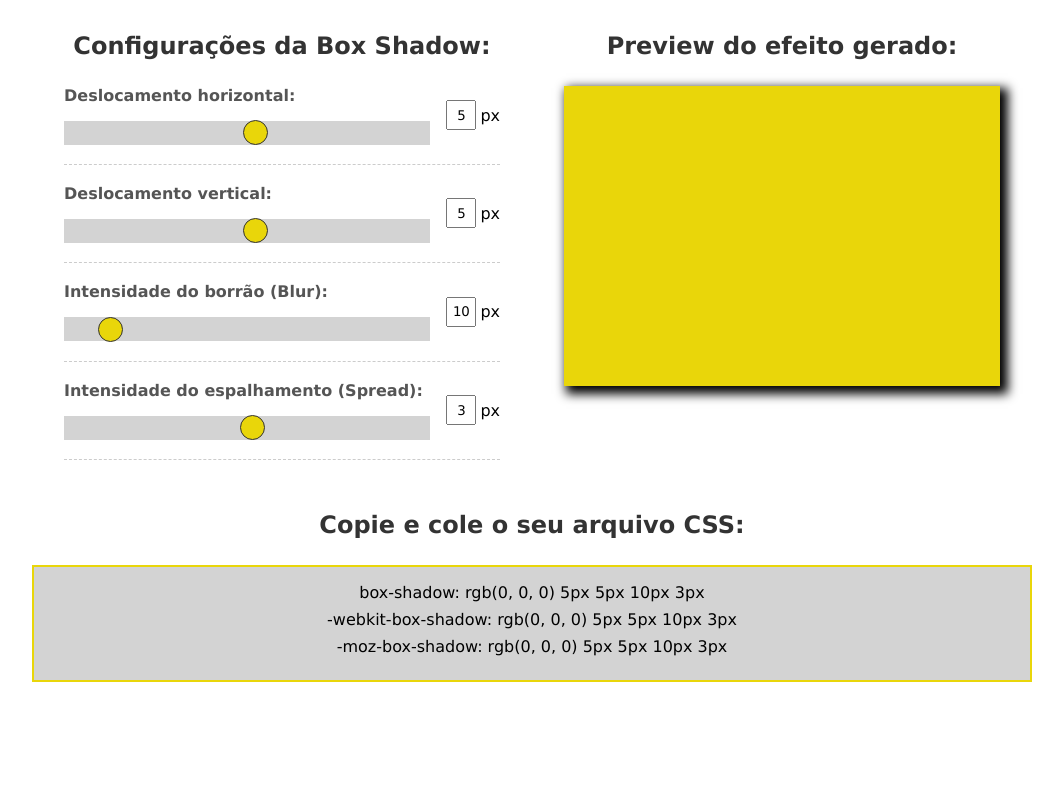
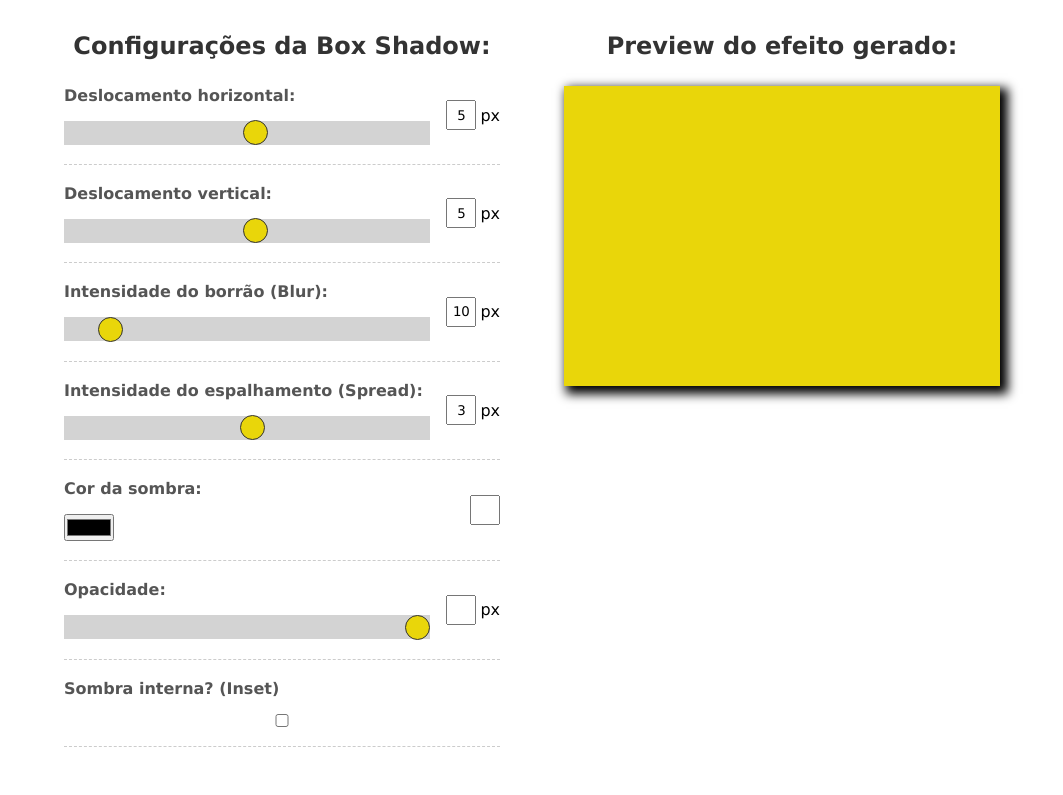
Before and after one commit to matheuspeluso/BoxShadow-gerador, a plain HTML site: page index.html in a window 1280 px wide. Shown: the top 795 px of the page, without its empty margins (108-1171 px from the left). Drawn offline with Linux system fonts and the light colour scheme.

Commit message:
update - aidicionando novas funcionalidades no html

```diff
--- a/index.html
+++ b/index.html
@@ -58,6 +58,38 @@
                     <p>px</p>
                 </div>
             </div>
+
+            <div class="form-control">
+                <div class="range-input">
+                    <label for="color">Cor da sombra: </label>
+                    <input type="color" id="color" name="color" value="#000000">
+                </div>
+
+                <div class="reference-input">
+                    <input type="text" id="color-value" name="color-value">
+                </div>
+            </div>
+
+            <div class="form-control">
+                <div class="range-input">
+                    <label for="opacity">Opacidade:</label>
+                    <input type="range" id="opacity" name="opacity" min="0" max="1" value="1" step="0.01">
+                </div>
+
+                <div class="reference-input">
+                    <input type="text" id="opacity-value" name="opacity-value">
+                    <p>px</p>
+                </div>
+            </div>
+
+            <div class="form-control">
+                <div class="range-input">
+                   <label for="opacity">Sombra interna? (Inset)</label>
+                   <input type="checkbox" id="Inset" name="inset">
+                </div>
+            </div>
+
+
         </div>
 
         <div id="preview">
@@ -70,9 +102,9 @@
     <div id="generated-rule">
         <h2>Copie e cole o seu arquivo CSS:</h2>
         <div id="rules-area">
-            <p id="rule">box-shadow: <span></span></p>
-            <p id="webkit-rule">-webkit-box-shadow: <span></span></p>
-            <p id="moz-rule">-moz-box-shadow: <span></span></p>
+            <p id="rule">box-shadow: <span></span>;</p>
+            <p id="webkit-rule">-webkit-box-shadow: <span></span>;</p>
+            <p id="moz-rule">-moz-box-shadow: <span></span>;</p>
 
         </div>
     </div>
```
